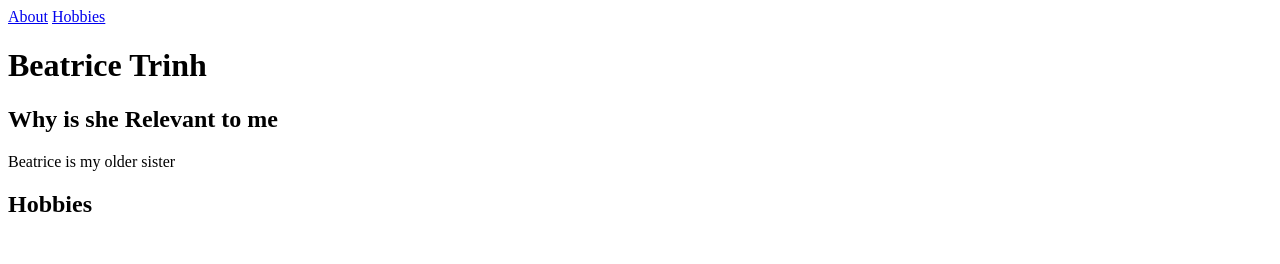
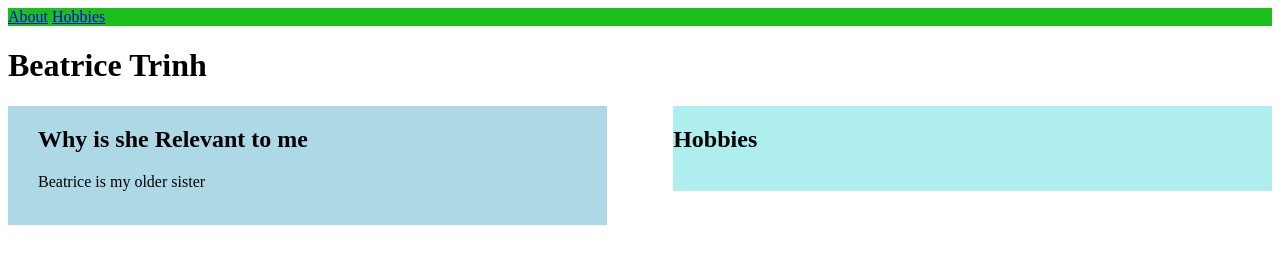
Before and after one commit to Himattchu/bioSite, a plain HTML site: page index.html in a window 1280 px wide. Drawn offline with Linux system fonts and the light colour scheme.

Commit message:
pushing on 6/30

```diff
--- a/index.css
+++ b/index.css
@@ -0,0 +1,19 @@
+#about{
+    float:left;
+    width: 45%;
+    height: auto;
+    background-color: lightblue;
+    padding-left: 30px;
+}
+
+#hobbies{
+    float:right;
+    width: 45%;
+    height: auto;
+    background-color: paleturquoise;
+    padding-right: 30px;
+}
+header{
+    background-color: rgb(26, 191, 26);
+    color: gold;
+}
--- a/index.html
+++ b/index.html
@@ -17,9 +17,17 @@
     <div id="about">
         <h2>Why is she Relevant to me</h2>
         <p> Beatrice is my older sister </p>
+        <img>  <!-- have a picture that relates to about her
+                I want to be able to click on the picture and it leads to
+                about us page-->
+                 <!-- Maybe a gif or emoji-->
     </div>
     <div id = "hobbies">
         <h2> Hobbies</h2>
+        <img>  <!-- have a picture that relates to her hobbies
+        I want to be able to click on the picture and it leads to
+        about us page-->
+        <!-- Maybe a gif or emoji-->
     </div>
 
 
```
